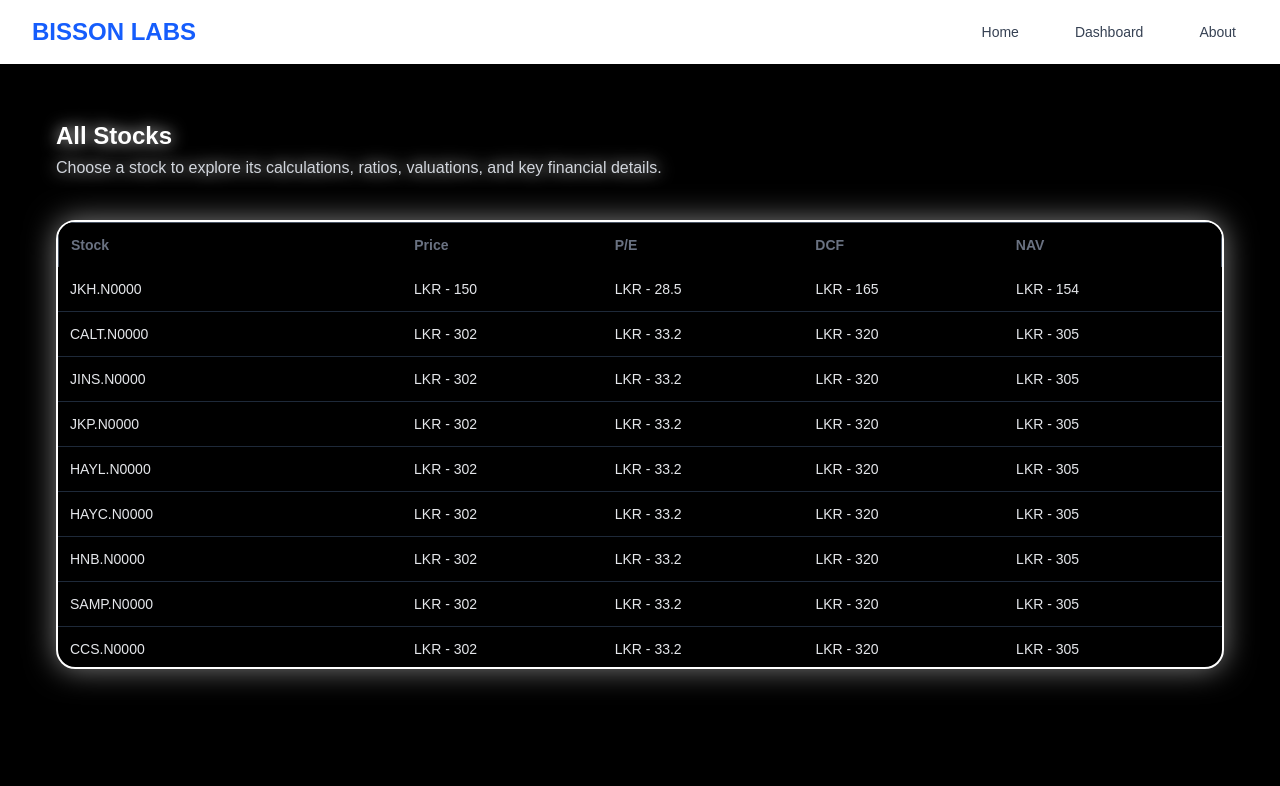
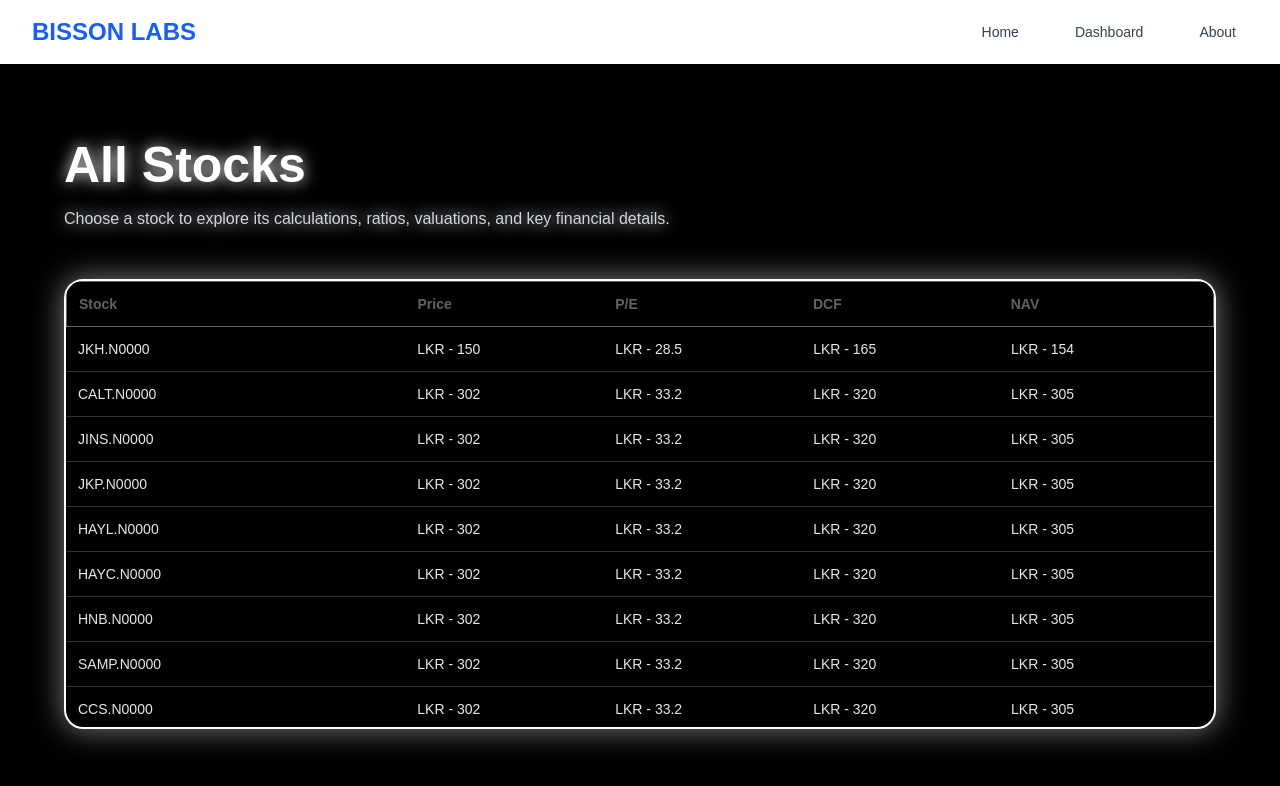
Before and after one commit to osa623/Stock-Exchange-Prediction-Model-Main-Web, a Next.js app in the folder frontend/: page /dashboard in a window 1280 px wide. Shown: the top 786 px of the page. Built offline with nearby package versions, Linux system fonts and the light colour scheme.

Commit message:
Dashboard - stock section designs - attempt 3 - commit #3

```diff
--- a/frontend/src/components/Pages/Dashboard/AllStocksSection.tsx
+++ b/frontend/src/components/Pages/Dashboard/AllStocksSection.tsx
@@ -30,17 +30,17 @@ const currency = "LKR - ";
 
 export default function AllStocksSection() {
   return (
-    <section className="mb-10 bg-black p-8 rounded-lg">
-      <h2 className="text-2xl font-semibold mb-1 text-white drop-shadow-[0_0_8px_rgba(255,255,255,0.9)] ">All Stocks</h2>
-      <p className="text-gray-300 mb-10 drop-shadow-[0_0_8px_rgba(255,255,255,0.9)] ">
+    <section className="mb-10 bg-black p-10 rounded-lg">
+      <h2 className="text-[50px] font-semibold mb-1 text-white drop-shadow-[0_0_8px_rgba(255,255,255,0.9)] ">All Stocks</h2>
+      <p className="text-gray-300 mb-12 drop-shadow-[0_0_8px_rgba(255,255,255,0.9)] ">
         Choose a stock to explore its calculations, ratios, valuations, and key financial details.
       </p>
 
       {/* HEADER (NON-SCROLLING) */}
       <div className="border-2 border-white rounded-[1.5vw] overflow-hidden shadow-[0_0_30px_rgba(255,255,255,0.5)]">
         <table className="w-full text-sm border border-gray-600 border-b-0 table-fixed ">
-          <thead className="bg-black ">
-            <tr className="text-gray-500 ">
+          <thead className="bg-black border border-gray-100/40">
+            <tr className="text-gray-100/40 ">
               <th className="p-3 text-left w-[30%] ">Stock</th>
               <th className="p-3 text-left w-[17.5%]">Price</th>
               <th className="p-3 text-left w-[17.5%]">P/E</th>
@@ -60,19 +60,19 @@ export default function AllStocksSection() {
                   key={stock.symbol}
                   className="hover:bg-gray-100/10  transition "
                 >
-                  <td className="p-3 w-[30%] border-b border-gray-800 text-gray-200">
+                  <td className="p-3 w-[30%] border-b border-gray-100/20 text-gray-200">
                     {stock.symbol}
                   </td>
-                  <td className="p-3 w-[17.5%] border-b border-gray-800 text-gray-200">
+                  <td className="p-3 w-[17.5%] border-b border-gray-100/20 text-gray-200">
                     {currency} {stock.price}
                   </td>
-                  <td className="p-3 w-[17.5%] border-b border-gray-800 text-gray-200">
+                  <td className="p-3 w-[17.5%] border-b border-gray-100/20 text-gray-200">
                     {currency} {stock.peRatio}
                   </td>
-                  <td className="p-3 w-[17.5%] border-b border-gray-800 text-gray-200">
+                  <td className="p-3 w-[17.5%] border-b border-gray-100/20 text-gray-200">
                     {currency} {stock.dcf}
                   </td>
-                  <td className="p-3 w-[19%] border-b border-gray-800 text-gray-200">
+                  <td className="p-3 w-[19%] border-b border-gray-100/20 text-gray-200">
                     {currency} {stock.nav}
                   </td>
                 </tr>
--- a/frontend/src/components/Pages/index.ts
+++ b/frontend/src/components/Pages/index.ts
@@ -1,4 +1,3 @@
 // Export all page components for easy importing
 export { default as HomePage } from './Home/HeroSection';
-export { default as DashboardPage } from './Dashboard/DashboardPage';
 export { default as LandingPageComponent } from './LandingPage/LandingPageComponent';
```
Also changed, not shown: frontend/src/components/Pages/Dashboard/DashboardPage.tsx (deleted).
